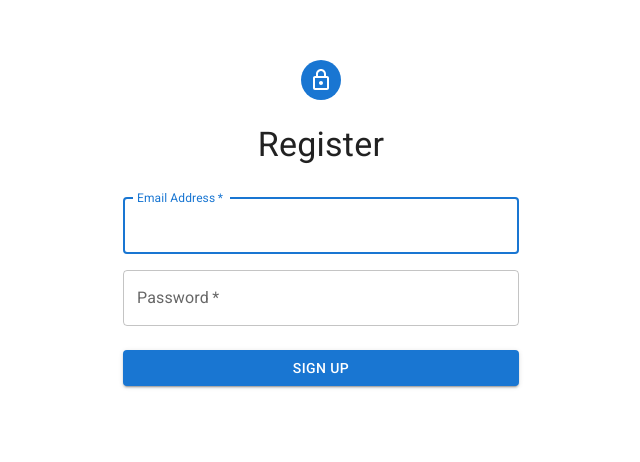
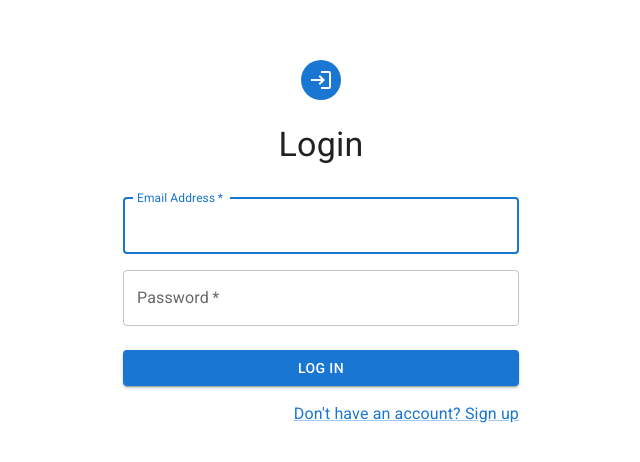
Before and after one commit to trifangrobert/seek-clip, a React (Create React App) app in the folder frontend/: page /signin in a window 1280 px wide. Shown: the part 148-610 px from the top of the page, without its empty margins (319-959 px from the left). Built offline with nearby package versions, Linux system fonts and the light colour scheme.

Commit message:
create sign in page

```diff
--- a/frontend/src/App.tsx
+++ b/frontend/src/App.tsx
@@ -2,14 +2,14 @@ import React from 'react';
 import { Routes, Route, Navigate } from 'react-router-dom'
 
 import SignUp from './pages/auth/SignUpPage';
-// import SignInSidePage from "./pages/auth/SignInSidePage"
+import SignIn from './pages/auth/SignInPage';
 
 function App() {
   return (
     <Routes>
       {/* <Navbar /> */}
       <Route path="/signup" element={<SignUp />} />
-      {/* <Route path="/signin" element={<SignInSidePage />} /> */}
+      <Route path="/signin" element={<SignIn />} />
 
       <Route path="*" element={<SignUp />} />
     </Routes>
--- /dev/null
+++ b/frontend/src/pages/auth/SignInPage.tsx
@@ -0,0 +1,100 @@
+import React, { useState } from "react";
+import { FormValues, FormErrors } from "../../types/validationTypes";
+import { validateForm } from "../../utils/validation";
+import { Avatar, Box, Button, Container, CssBaseline, Grid, Link, TextField, Typography } from "@mui/material";
+import LoginIcon from '@mui/icons-material/Login';
+
+export default function SignIn() {
+    const [formValues, setFormValues] = useState<FormValues>({
+        email: "",
+        password: "",
+      });
+      const [errors, setErrors] = useState<FormErrors>({});
+
+      const handleChange = (event: React.ChangeEvent<HTMLInputElement>) => {
+        const { name, value } = event.target;
+        setFormValues((prev) => ({ ...prev, [name]: value }));
+      };
+
+      const handleSubmit = (event: React.FormEvent<HTMLFormElement>) => {
+        event.preventDefault();
+        const validationErrors = validateForm(formValues);
+        setErrors(validationErrors);
+        console.log(validationErrors);
+        if (Object.keys(validationErrors).length === 0) {
+          // Form is valid, proceed with submission
+          console.log("Form submission", formValues);
+        }
+      };
+      return (
+        <>
+          <Container component="main" maxWidth="xs">
+            <CssBaseline />
+            <Box
+              sx={{
+                marginTop: 25,
+                display: "flex",
+                flexDirection: "column",
+                alignItems: "center",
+              }}
+            >
+              <Avatar sx={{ m: 1, bgcolor: "primary.main" }}>
+                <LoginIcon />
+              </Avatar>
+              <Typography component="h1" variant="h4" sx={{ m: 2 }}>
+                Login
+              </Typography>
+              <Box component="form" onSubmit={handleSubmit} sx={{ mt: 2 }}>
+                <Grid container spacing={2}>
+                  <Grid item xs={12}>
+                    <TextField
+                      required
+                      fullWidth
+                      id="email"
+                      label="Email Address"
+                      name="email"
+                      autoComplete="email"
+                      autoFocus
+                      value={formValues.email}
+                      onChange={handleChange}
+                      error={!!errors.email}
+                      helperText={errors.email}
+                    />
+                  </Grid>
+                  <Grid item xs={12}>
+                    <TextField
+                      required
+                      fullWidth
+                      name="password"
+                      label="Password"
+                      type="password"
+                      id="password"
+                      autoComplete="new-password"
+                      value={formValues.password}
+                      onChange={handleChange}
+                      error={!!errors.password}
+                      helperText={errors.password}
+                    />
+                  </Grid>
+                </Grid>
+                <Button
+                  type="submit"
+                  fullWidth
+                  variant="contained"
+                  sx={{ mt: 3, mb: 2 }}
+                >
+                  Log in
+                </Button>
+                <Grid container justifyContent="flex-end">
+              <Grid item>
+                <Link href="/signup" variant="body1">
+                  Don't have an account? Sign up
+                </Link>
+              </Grid>
+            </Grid>
+              </Box>
+            </Box>
+          </Container>
+        </>
+      );
+}
--- a/frontend/src/pages/auth/SignUpPage.tsx
+++ b/frontend/src/pages/auth/SignUpPage.tsx
@@ -7,20 +7,24 @@ import {
   Grid,
   TextField,
   Button,
+  Link,
 } from "@mui/material";
 import LockOutlinedIcon from "@mui/icons-material/LockOutlined";
-import React, { useState } from 'react';
-import  { validateForm } from "../../utils/validation";
+import React, { useState } from "react";
+import { validateForm } from "../../utils/validation";
 import { FormValues, FormErrors } from "../../types/validationTypes";
 
 export default function SignUp() {
-  const [formValues, setFormValues] = useState<FormValues>({email: '', password: ''});
+  const [formValues, setFormValues] = useState<FormValues>({
+    email: "",
+    password: "",
+  });
   const [errors, setErrors] = useState<FormErrors>({});
 
   const handleChange = (event: React.ChangeEvent<HTMLInputElement>) => {
-    const { name, value} = event.target;
-    setFormValues(prev => ({...prev, [name]: value }));
-  }
+    const { name, value } = event.target;
+    setFormValues((prev) => ({ ...prev, [name]: value }));
+  };
 
   const handleSubmit = (event: React.FormEvent<HTMLFormElement>) => {
     event.preventDefault();
@@ -31,7 +35,6 @@ export default function SignUp() {
       // Form is valid, proceed with submission
       console.log("Form submission", formValues);
     }
-
   };
 
   return (
@@ -93,6 +96,13 @@ export default function SignUp() {
             >
               Sign Up
             </Button>
+            <Grid container justifyContent="flex-end">
+              <Grid item>
+                <Link href="/signin" variant="body1">
+                  Already have an account? Sign in
+                </Link>
+              </Grid>
+            </Grid>
           </Box>
         </Box>
       </Container>
```
Lines whose indentation alone changed are shown as unchanged.
